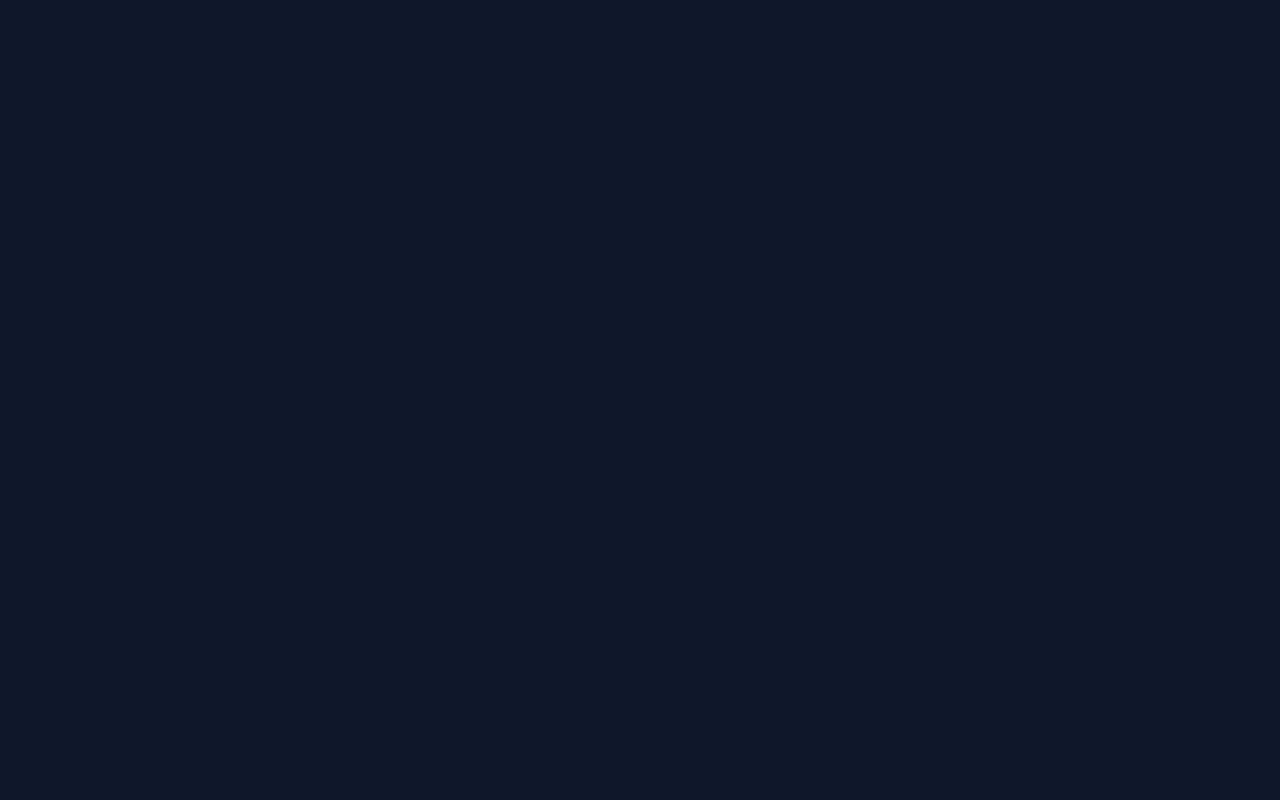
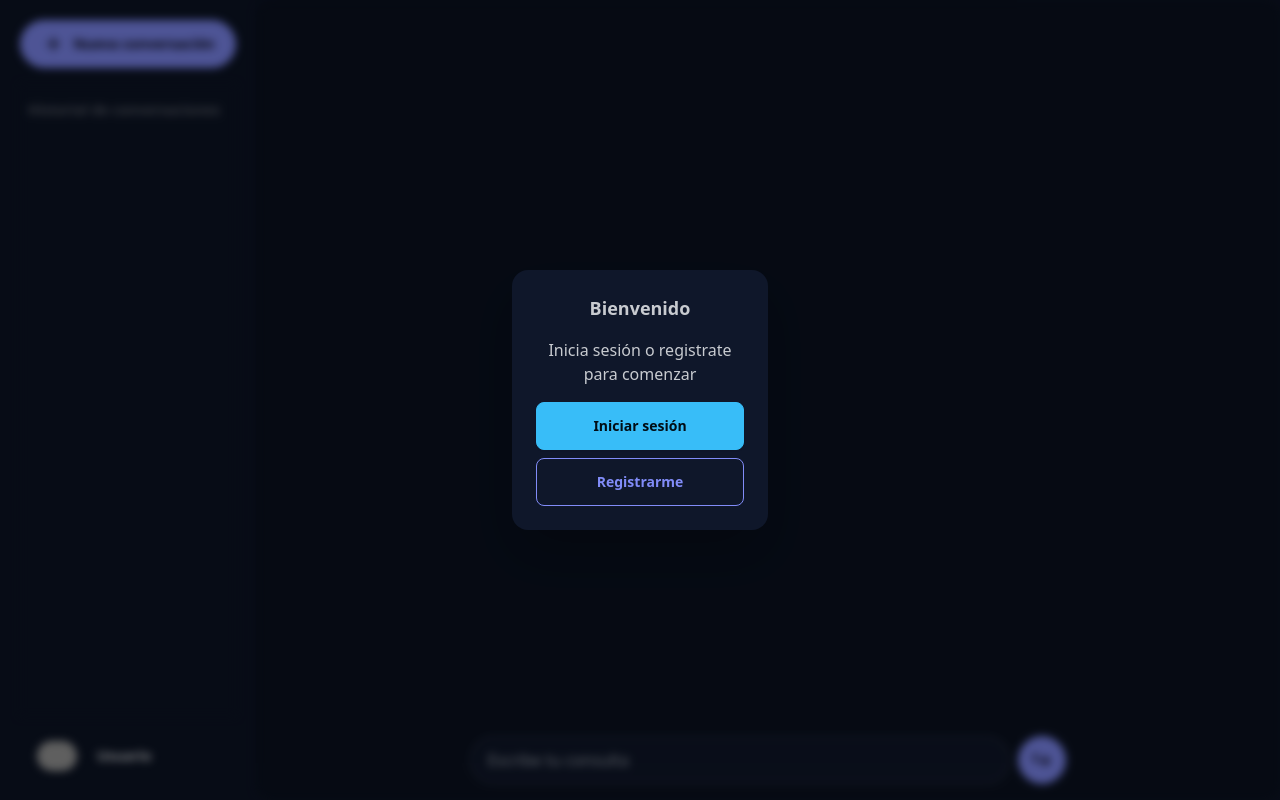
Before and after one commit to martinxanton/Frontend_StartGuide, a React (Vite) app: page /1 in a window 1280 px wide. Before the commit this address had no page. Built offline with nearby package versions, Linux system fonts and the light colour scheme; grey boxes are pictures that could not be loaded.

Commit message:
chore: Update dependencies and add ChatHistory and ChatNew components

```diff
--- a/package.json
+++ b/package.json
@@ -15,7 +15,8 @@
     "react": "^18.2.0",
     "react-dom": "^18.2.0",
     "react-markdown": "^9.0.1",
-    "react-router-dom": "^6.23.1"
+    "react-router-dom": "^6.23.1",
+    "uuid": "^10.0.0"
   },
   "devDependencies": {
     "@types/react": "^18.2.66",
--- /dev/null
+++ b/src/components/ChatHistory.jsx
@@ -0,0 +1,43 @@
+import React from "react";
+import ReactMarkdown from "react-markdown";
+
+const ChatHistory = ( {messages} ) => {
+  return (
+    <div className="flex-grow overflow-auto p-4 mb-4">
+      {messages.map((msg, index) =>
+        msg.user === "user" ? (
+          <div
+            key={index}
+            className={`flex gap-5 py-2 pr-3 chat-end justify-end`}
+          >
+            <div className={`chat-bubble chat-bubble-secondary`}>
+              <ReactMarkdown>{msg.text}</ReactMarkdown>
+            </div>
+          </div>
+        ) : msg.user === "bot" ? (
+          <div
+            key={index}
+            className={`flex gap-5 py-2 pr-3 chat-start justify-start`}
+          >
+            <div className="chat-image avatar">
+              <div className="w-10 rounded-full">
+                <img
+                  alt="Tailwind CSS chat bubble component"
+                  src="https://img.daisyui.com/images/stock/photo-1534528741775-53994a69daeb.jpg"
+                />
+              </div>
+            </div>
+            <div className={`chat-bubble`}>
+              {msg.loading ? (
+                <span className="loading loading-dots loading-sm"></span>
+              ) : null}
+              <ReactMarkdown>{msg.text}</ReactMarkdown>
+            </div>
+          </div>
+        ) : null
+      )}
+    </div>
+  );
+};
+
+export default ChatHistory;
--- /dev/null
+++ b/src/components/ChatNew.jsx
@@ -0,0 +1,54 @@
+import React from "react";
+
+const option = [
+  {
+    title:
+      "¿Cuáles son las tendencias emergentes en mi industria y cómo pueden afectar a mi startup?",
+    img: "https://www.cimec.es/wp-content/uploads/2022/04/Tendencias-de-mercado-1.png",
+  },
+  {
+    title: "¿Cuáles son los pasos para validar mi idea de negocio?",
+    img: "https://www.grandespymes.com.ar/wp-content/uploads/2019/11/validar-idea-de-negocio.jpg",
+  },
+  {
+    title: "¿Cómo puedo construir un producto mínimo viable (MVP)?",
+    img: "https://static.mercadonegro.pe/wp-content/uploads/2020/10/09150412/Producto-Minimo-Viable.jpg",
+  },
+  {
+    title: "¿Qué estrategias puedo usar para crecer mi base de clientes?",
+    img: "https://www.grandespymes.com.ar/wp-content/uploads/2020/10/Cuales-pueden-ser-tus-primeros-pasos-para-fortalecer-y-hacer-crecer-tu-cartera-de-clientes.jpg",
+  },
+];
+
+
+
+const ChatNew = ( {handleSetCurrentMessage, token } ) => {
+  return (
+    <div className="flex-grow flex flex-col justify-center gap-5 w-4/5 m-auto">
+      <div>
+        <h1 className="text-3xl font-bold">¡Hola! Soy tu asistente virtual</h1>
+        <p className="text-base">¿En qué puedo ayudarte hoy?</p>
+      </div>
+      <div className="grid xl:grid-cols-4 md:grid-cols-2 gap-3 ">
+        {option.map((opt, index) => (
+          <div
+            key={index}
+            onClick={() => {
+              handleSetCurrentMessage(opt.title);
+            }}
+            className={`hover:border transition ease-in-out delay-150 duration-200 card w-48 bg-base-100 shadow-xl hover:-translate-y-1 cursor-pointer image-full`}
+          >
+            <figure>
+              <img src={opt.img} />
+            </figure>
+            <div className="card-body p-6">
+              <h2 className="card-title text-sm">{opt.title}</h2>
+            </div>
+          </div>
+        ))}
+      </div>
+    </div>
+  );
+};
+
+export default ChatNew;
--- /dev/null
+++ b/src/components/Logout.jsx
@@ -0,0 +1,17 @@
+import React, { useEffect } from 'react';
+import { useNavigate } from 'react-router-dom';
+
+const Logout = () => {
+  const navigate = useNavigate();
+
+  useEffect(() => {
+    // Elimina el token del localStorage
+    localStorage.removeItem('token');
+    // Redirige al login
+    navigate('/auth/login');
+  }, [navigate]);
+
+  return null; // No necesitamos renderizar nada
+};
+
+export default Logout;
--- a/src/components/index.js
+++ b/src/components/index.js
@@ -3,3 +3,5 @@ export { default as ModalSetting } from './ModalSetting';
 export { default as ModalProfile } from './ModalProfile';
 export { default as ModalAuth } from './ModalAuth';
 export { default as ModalForms } from './ModalForms';
+export { default as ChatHistory } from './ChatHistory';
+export { default as ChatNew } from './ChatNew';
--- a/src/pages/chat.jsx
+++ b/src/pages/chat.jsx
@@ -1,45 +1,107 @@
 import React, { useEffect, useState } from "react";
 import { useNavigate } from "react-router-dom";
-import ReactMarkdown from "react-markdown";
-import { ModalSetting, ModalProfile, ModalAuth, ModalForms } from '../components';
+import {
+  ModalSetting,
+  ModalProfile,
+  ModalAuth,
+  ModalForms,
+  ChatNew,
+  ChatHistory,
+} from "../components";
+import { jwtDecode } from "jwt-decode";
+import { v4 as uuidv4 } from "uuid";
 
-
-function ChatPage() {
-  const [showModalForm, setShowModalForm] = useState(true);
+function ChatPage({ modeChat }) {
+  const [showModalForm, setShowModalForm] = useState(false);
   const [showModalAuth, setShowModalAuth] = useState(false);
   const [messages, setMessages] = useState([]);
   const [currentMessage, setCurrentMessage] = useState("");
   const [activeConversation, setActiveConversation] = useState(null);
   const [userProfile, setUserProfile] = useState(null);
+  const [chatMode, setChatMode] = useState(1);
+  const [userId, setUserId] = useState(null);
+  const [loading, setLoading] = useState(true); // Estado de carga
   const navigate = useNavigate();
   const token = localStorage.getItem("token");
 
   useEffect(() => {
+    setChatMode(modeChat);
+  }, [modeChat]);
+
+  useEffect(() => {
+    const initializeChat = async () => {
       if (!token) {
+        setShowModalForm(false);
         setShowModalAuth(true);
+        console.log("No hay token");
+        setLoading(false); // Finaliza la carga
+        return;
+      }
+
+      try {
+        const isValidToken = await verifyToken();
+        if (!isValidToken) {
+          console.log("Token no verificado");
+          localStorage.removeItem("token");
+          setLoading(false);
+          return;
+        }
+        console.log("Token verificado");
+        const decodedToken = jwtDecode(token);
+        setUserId(decodedToken.user.id);
+
+        const hasUserProfile = await verifyInfoUserProfile();
+        console.log("Has user profile:", hasUserProfile);
+        if (!hasUserProfile) {
+          console.log("No hay información en el perfil");
+          setShowModalForm(true);
+        } else {
+          console.log("Hay información en el perfil");
           setShowModalForm(false);
-    } else {
-      // Verificar el token
+          await fetchUserProfile();
+        }
+      } catch (error) {
+        console.error("Error:", error);
+      } finally {
+        setLoading(false); // Finaliza la carga
+      }
+    };
+
+    initializeChat();
+  }, [token]);
+
+  // Update userProfile and userID
+  useEffect(() => {
+    console.log("User profile:", userProfile);
+    console.log("User ID:", userId);
+  }, [userProfile, userId]);
+
   const verifyToken = async () => {
     try {
-          const response = await fetch("http://localhost:3000/api/profile/protected", {
+      const response = await fetch(
+        "http://localhost:3000/api/profile/verify-token",
+        {
           method: "GET",
           headers: {
             Authorization: `Bearer ${token}`,
             "Content-Type": "application/json",
           },
-          });
+        }
+      );
 
       if (!response.ok) {
         throw new Error("Failed to verify token");
       }
-          return true;
 
+      const data = await response.json();
+      console.log("Token Validity:", data.valid);
+      return data.valid;
     } catch (error) {
       console.error("Error verifying token:", error);
+      return false;
     }
-      }
-      // Obtener el perfil del usuario
+  };
+
   const fetchUserProfile = async () => {
     try {
       const response = await fetch(`http://localhost:3000/api/profile`, {
@@ -55,12 +117,13 @@ function ChatPage() {
       }
 
       const userProfileData = await response.json();
+      console.log("Fetched user profile data:", userProfileData);
       setUserProfile(userProfileData);
     } catch (error) {
       console.error("Error fetching user profile:", error);
     }
   };
-      // Verificar si el usuario tiene información en su perfil
+
   const verifyInfoUserProfile = async () => {
     try {
       const response = await fetch(`http://localhost:3000/api/profile/exists`, {
@@ -74,52 +137,49 @@ function ChatPage() {
       if (!response.ok) {
         throw new Error("Failed to verify user profile");
       }
-          return await response.json();
+
+      const data = await response.json();
+      console.log("Data:", data.valid);
+      return data.valid;
     } catch (error) {
       console.error("Error fetching user profile:", error);
     }
-      }
-      console.log("Token:", token);
-
-      if (!verifyToken()) {
-        localStorage.removeItem("token");
-        console.log("Token no verificado");
-      } else {
-        console.log("Token verificado");
-        if (verifyInfoUserProfile()) {
-          console.log("No hay información en el perfil");
-          setShowModalForm(true);
-        } else {
-          console.log("Hay información en el perfil");
-          setShowModalForm(false);
-          fetchUserProfile();
-        }
-      }
-
-    }
-  }, [token]);
-
+  };
 
   const handleCloseModalForm = () => {
     setShowModalForm(false);
   };
 
+  const handleSetCurrentMessage = (message) => {
+    setCurrentMessage(message);
+  };
+
   const handleSendMessage = async (event) => {
-    event.preventDefault(); // Evita que el formulario se envíe y la página se recargue
+    event.preventDefault();
     if (!currentMessage.trim()) return;
 
     const newMessages = [...messages, { user: "user", text: currentMessage }];
     setMessages(newMessages);
     setCurrentMessage("");
-    setMessages([...newMessages, { user: "bot", loading: true, text: ""},]);
+    setMessages([...newMessages, { user: "bot", loading: true, text: "" }]);
+    // Generate a UUID and update the URL
+    const newUUID = uuidv4();
+    console.log("New UUID:", newUUID);
+    navigate(`/${newUUID}`);
     try {
       const response = await fetch("http://localhost:3000/api/chat", {
         method: "POST",
         headers: {
           "Content-Type": "application/json",
         },
-        body: JSON.stringify({ message: currentMessage, userProfile: userProfile, }),
+        body: JSON.stringify({
+          message: currentMessage,
+          userProfile: userProfile,
+          userId: userId,
+        }),
       });
+
+      console.log("enviado:", currentMessage, userProfile, userId);
       const data = await response.json();
       setMessages([...newMessages, { user: "bot", text: data.response }]);
     } catch (error) {
@@ -136,41 +196,48 @@ function ChatPage() {
     console.log("Conversacion seleccionada:", index);
   };
 
-  const conversationList = [
-    "Conversacion 1",
-    "Conversacion 2",
-    "Conversacion 3",
-    "Conversacion 4",
-    "Conversacion 5",
-    "Conversacion 6",
-  ];
+  const conversationList = [];
 
   const handleLogout = () => {
     localStorage.removeItem("token");
-    navigate("/auth/login");  // Redirigir a la página de inicio de sesión
+    navigate("/auth/login");
   };
 
+  if (loading) {
+    return (
+      <div className="flex h-screen w-screen bg-base-200 justify-center items-center">
+        <span className="loading loading-spinner loading-lg"></span>
+      </div>
+    );
+  }
 
   return (
     <div className="flex h-screen w-screen bg-base-200">
-      <div className="p-5 flex w-1/5 flex-col gap-4">
-        <button className="btn btn-secondary rounded-full w-full flex justify-center">
-          <span className="material-symbols-rounded">
-                add
-          </span>
-          <span className="hidden xl:flex">
-            Nueva conversación
-          </span>
+      <div
+        className={`p-5 flex w-1/5 flex-col gap-4 ${
+          token === null ? "blur-sm" : ""
+        }`}
+      >
+        <button
+          className={`btn btn-secondary rounded-full ${
+            chatMode === 1 ? "btn-disabled" : ""
+          } w-full flex justify-center`}
+          onClick={() => navigate("/")}
+        >
+          <span className="material-symbols-rounded">add</span>
+          <span className="hidden xl:flex">Nueva conversación</span>
         </button>
         <ul className="menu bg-base-200 h-full">
-          <li >
-            <h2 className="menu-title px-0">
-              Historial de conversaciones
-            </h2>
+          <li>
+            <h2 className="menu-title px-0">Historial de conversaciones</h2>
             <ul className="mx-1">
               {conversationList.map((conversation, index) => (
                 <li key={index} onClick={() => selectConversation(index)}>
-                    <a className={`p-4 ${activeConversation === index ? "active" : ""}`}>
+                  <a
+                    className={`p-4 ${
+                      activeConversation === index ? "active" : ""
+                    }`}
+                  >
                     {conversation}
                   </a>
                 </li>
@@ -192,63 +259,67 @@ function ChatPage() {
                   src="https://img.daisyui.com/images/stock/photo-1534528741775-53994a69daeb.jpg"
                 />
               </div>
-              <h2 className="font-bold">Usuario</h2>
+              <h2 className="font-bold">
+                {token !== null ? (
+                  userProfile !== null ? (
+                    <p>{userProfile.startupName}</p>
+                  ) : (
+                    <p>Usuario</p>
+                  )
+                ) : (
+                  <p>Usuario</p>
+                )}
+              </h2>
             </div>
             <ul
               tabIndex={0}
               className="mt-3 z-[1] p-2 shadow menu menu-sm dropdown-content bg-base-100 rounded-box w-52"
             >
               <li>
-                <a className="py-2 font-medium" onClick={()=>document.getElementById('modal_profile').showModal()}>
-                <span className="material-symbols-rounded">
-                  person
-                </span>
+                <a
+                  className="py-2 font-medium"
+                  onClick={() =>
+                    document.getElementById("modal_profile").showModal()
+                  }
+                >
+                  <span className="material-symbols-rounded">person</span>
                   Perfil
                 </a>
               </li>
               <li>
-                <a className="py-2 font-medium" onClick={()=>document.getElementById('modal_settings').showModal()}>
-                <span className="material-symbols-rounded">
-                  settings
-                </span>
+                <a
+                  className="py-2 font-medium"
+                  onClick={() =>
+                    document.getElementById("modal_settings").showModal()
+                  }
+                >
+                  <span className="material-symbols-rounded">settings</span>
                   Ajustes
                 </a>
               </li>
               <li>
                 <a className="py-2 font-medium" onClick={handleLogout}>
-                <span className="material-symbols-rounded">
-                  logout
-                </span>
-                  Cerrar sesion</a>
+                  <span className="material-symbols-rounded">logout</span>
+                  Cerrar sesion
+                </a>
               </li>
             </ul>
           </div>
         </div>
       </div>
-      <div className="bg-base-300 rounded-box w-4/5 flex flex-col h-full p-4">
-        <div className="flex-grow overflow-auto p-4 mb-4">
-          {messages.map((msg, index) => (
-            msg.user === "user" ? (
-              <div key={index} className={`flex gap-5 py-2 pr-3 chat-end justify-end`}>
-              <div className={`chat-bubble chat-bubble-secondary`}>
-                <ReactMarkdown>{msg.text}</ReactMarkdown>
-              </div>
-            </div>
-            ) : msg.user === "bot" ? (
-              <div key={index} className={`flex gap-5 py-2 pr-3 chat-start justify-start`}>
-                <div className="chat-image avatar">
-                  <div className="w-10 rounded-full">
-                    <img alt="Tailwind CSS chat bubble component" src="https://img.daisyui.com/images/stock/photo-1534528741775-53994a69daeb.jpg" />
-                  </div>
-                </div>
-                <div className={`chat-bubble`}>
-                  {msg.loading ? <span className="loading loading-dots loading-sm"></span> : null}
-                  <ReactMarkdown>{msg.text}</ReactMarkdown>
-                </div>
-              </div>
-            ) : null
-          ))}
-        </div>
+      <div
+        className={`bg-base-300 rounded-box w-4/5 flex flex-col h-full p-4 ${
+          token === null ? "blur-sm" : ""
+        }`}
+      >
+        {chatMode === 1 ? (
+          <ChatNew
+            handleSetCurrentMessage={handleSetCurrentMessage}
+            token={token}
+          />
+        ) : (
+          <ChatHistory messages={messages} />
+        )}
         <div className="flex justify-center">
           <form onSubmit={handleSendMessage} className="flex gap-2 w-3/5">
             <input
@@ -263,6 +334,7 @@ function ChatPage() {
               id="sendButton"
               className="btn btn-secondary btn-circle flex items-center justify-center"
               type="submit"
+              onClick={() => setChatMode(2)}
             >
               <span className="material-symbols-rounded">
                 prompt_suggestion
@@ -270,12 +342,11 @@ function ChatPage() {
             </button>
           </form>
         </div>
-
       </div>
-      <ModalProfile/>
-      <ModalSetting/>
-      <ModalAuth show={showModalAuth}/>
-      <ModalForms show={showModalForm} handleClose={handleCloseModalForm}/>
+      <ModalProfile />
+      <ModalSetting />
+      <ModalAuth show={showModalAuth} />
+      <ModalForms show={showModalForm} handleClose={handleCloseModalForm} />
     </div>
   );
 }
--- a/src/routes/routes.jsx
+++ b/src/routes/routes.jsx
@@ -3,6 +3,7 @@ import { BrowserRouter as Router, Route, Routes } from 'react-router-dom';
 import LoginPage from '../pages/login';
 import ChatPage from '../pages/chat';
 import RegisterPage from '../pages/register';
+import Logout from '../components/Logout';
 
 function AppRoutes() {
   return (
@@ -10,7 +11,9 @@ function AppRoutes() {
         <Routes>
             <Route path="/auth/login" element={<LoginPage />} />
             <Route path="/auth/register" element={<RegisterPage />} />
-            <Route path="/" element={<ChatPage />} />
+            <Route path="/:uuid" element={<ChatPage modeChat = {2} />} />
+            <Route path="/" element={<ChatPage modeChat = {1}  />} />
+            <Route path="/logout" element={<Logout />} />
         </Routes>
     </Router>
   );
```
Also changed, not shown: src/components/ModalForms.jsx (+16 -4 lines), src/components/ModalProfile.jsx (+40 -9 lines), src/assets/chatbot.png (added), 1 other file (tests, documents, lock files or other folders). Lines whose indentation alone changed are shown as unchanged.
